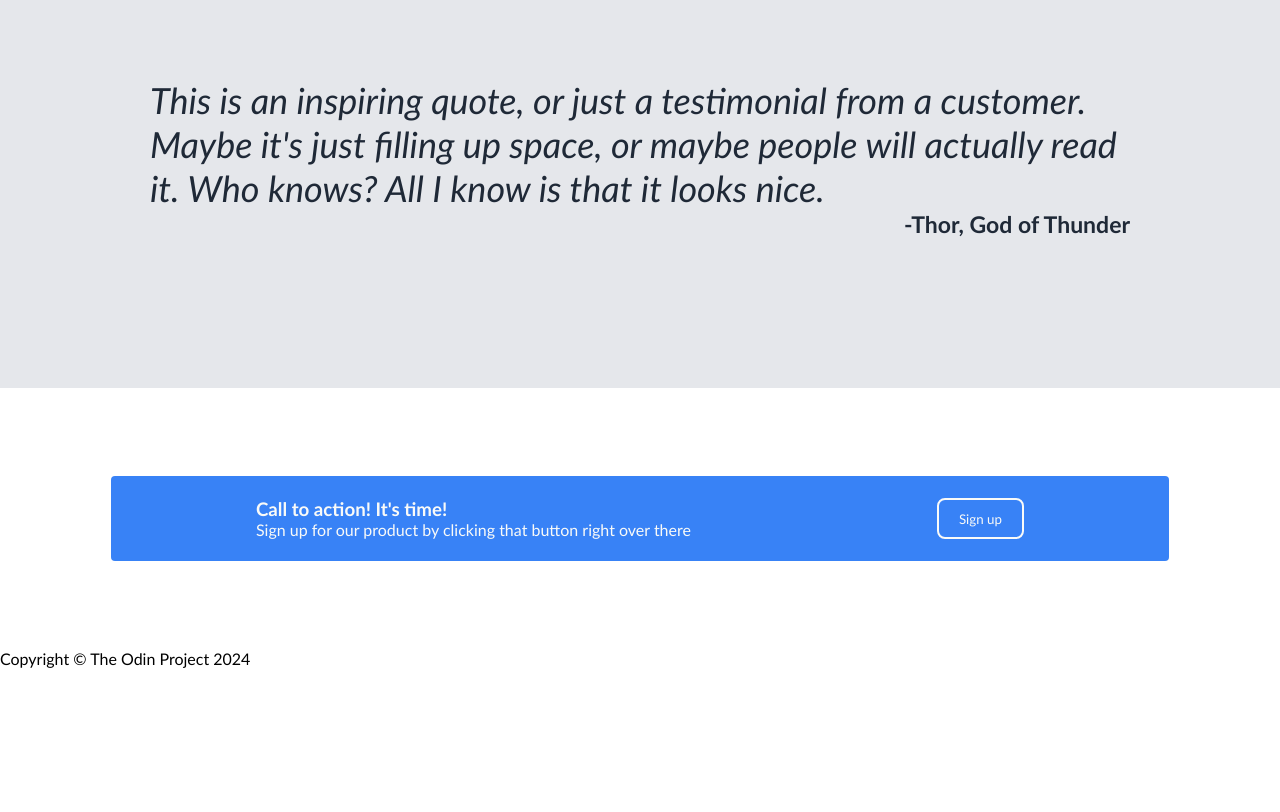
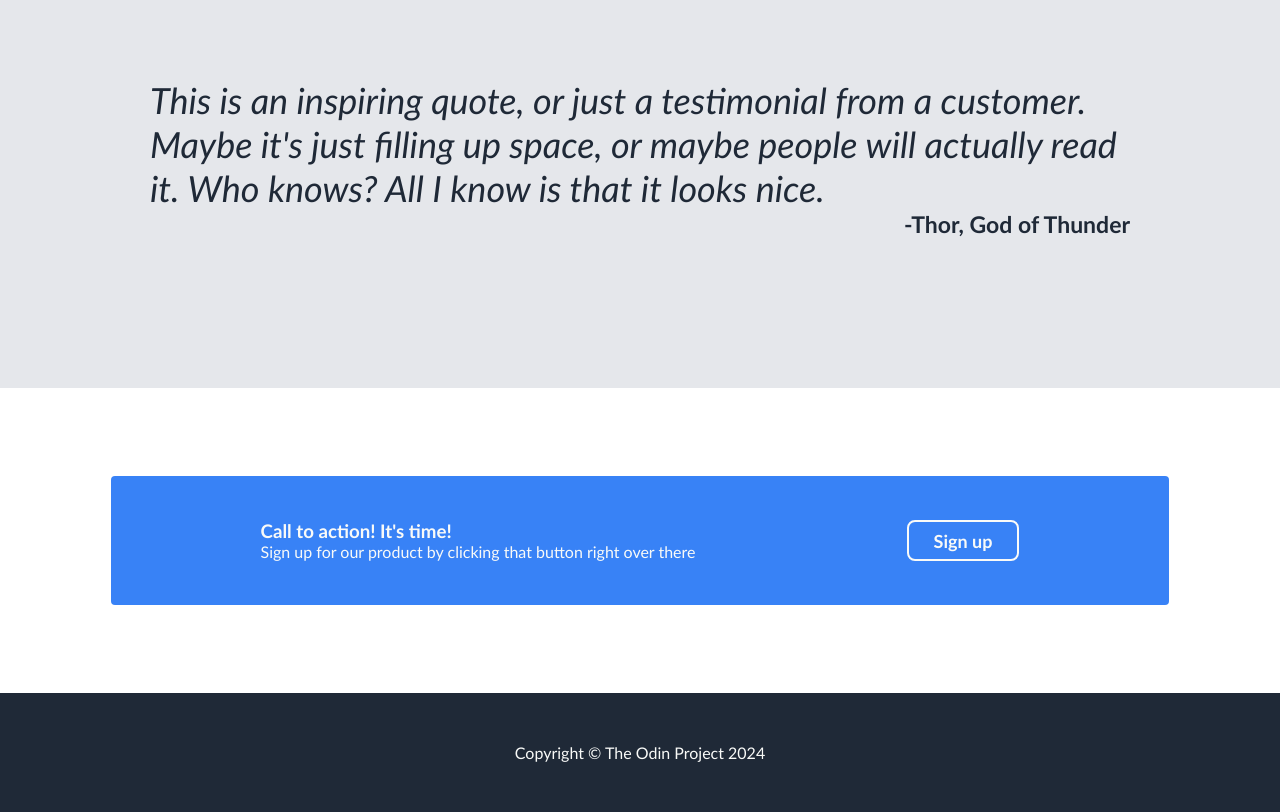
Before and after one commit to micwrob/my-project, a plain HTML site: page index.html in a window 1280 px wide. Shown: the part 959-1771 px from the top of the page. Before the commit the page ends 1627 px from the top, so only its background shows below. Drawn offline with Linux system fonts and the light colour scheme.

Commit message:
Styled footer

```diff
--- a/style.css
+++ b/style.css
@@ -109,16 +109,25 @@ img {
     background-color: #3882f6;
     border-radius: 4px;
     color: #F9FAF8;
-    padding: 22px;
+    padding: 44px;
     justify-content: space-around;
 }
 
 .container-btn {
     background-color: #3882f6;
     color: #F9FAF8;
-    padding: 5px 20px;
+    padding: 3px 25px;
     border: 2px solid #F9FAF8;
     border-radius: 8px;
+    font-size: 18px;
+    font-weight: bold;
+}
+
+.footer {
+    background-color: #1F2937;
+    text-align: center;
+    padding: 50px;
+    color: #F9FAF8;
 }
 
 * {
```
